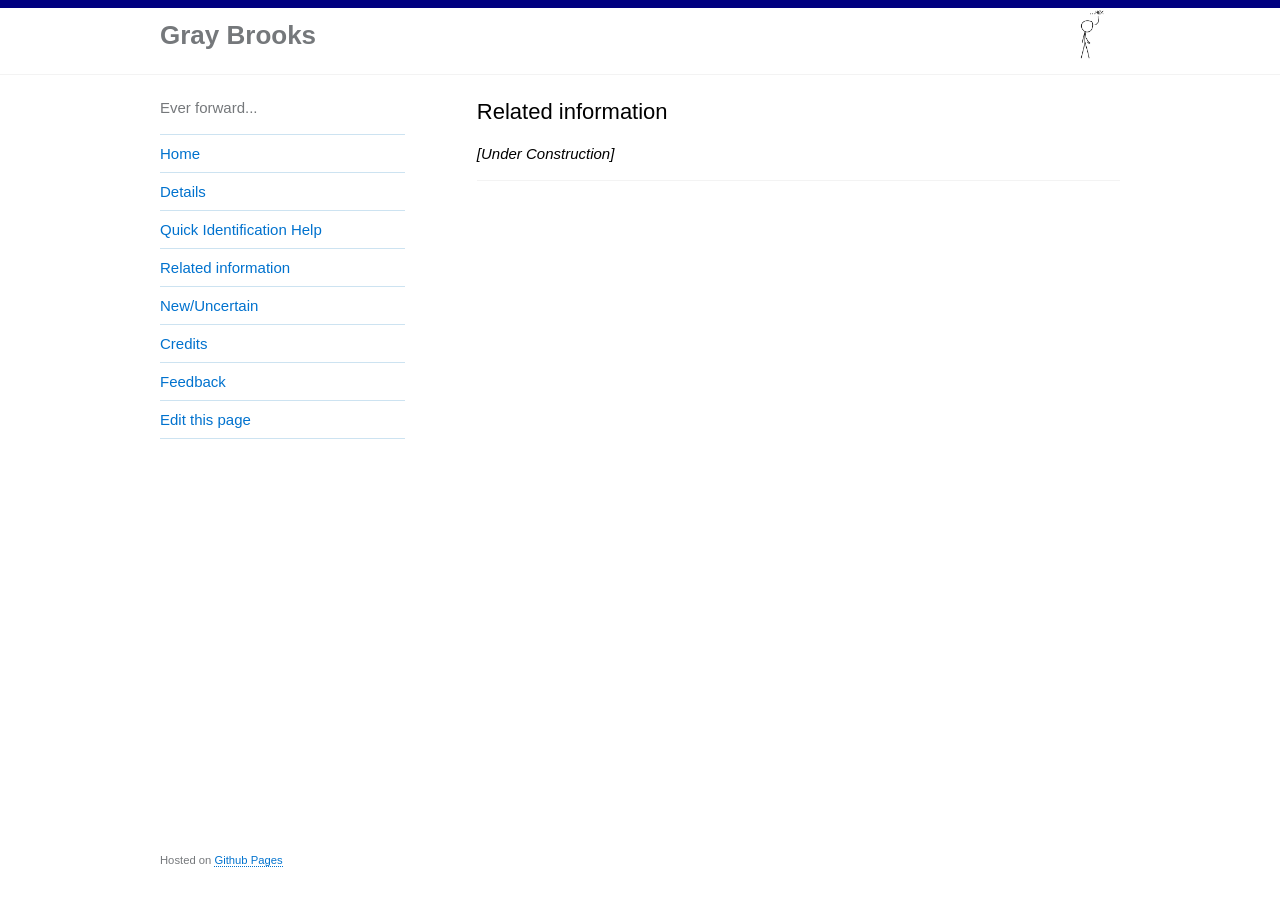
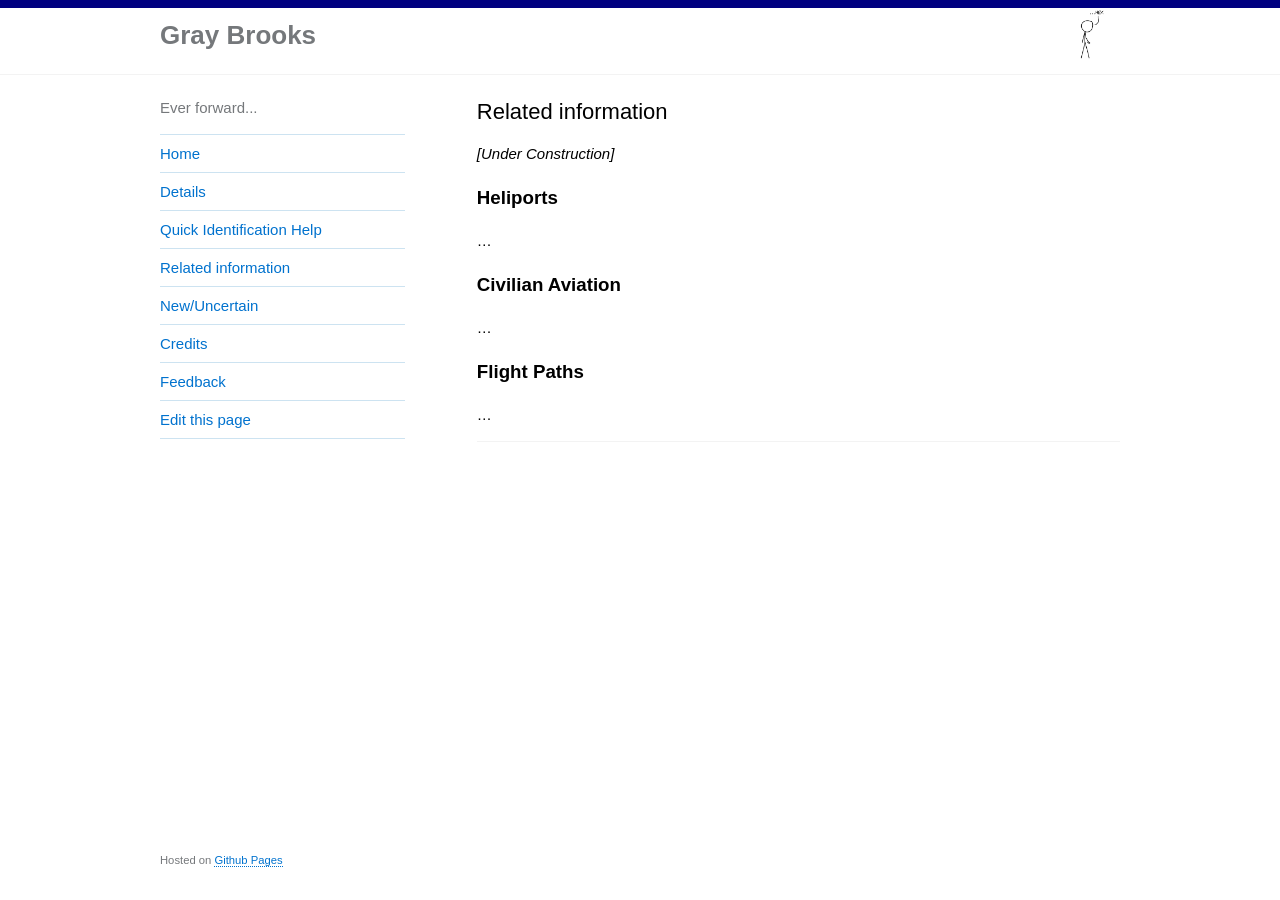
Before and after one commit to gbinal/dc-helicopters, a Jekyll site: the page built from pages/related-information.md, in a window 1280 px wide. Built offline with Jekyll 4.4.1, drawn with Linux system fonts in a browser that asks for light colours.

Commit message:
placeholder sections

```diff
--- a/pages/related-information.md
+++ b/pages/related-information.md
@@ -6,3 +6,17 @@ permalink: /related-information/
 
 
 _[Under Construction]_
+
+
+### Heliports
+
+...
+
+### Civilian Aviation
+
+...
+
+### Flight Paths
+
+
+...
```
